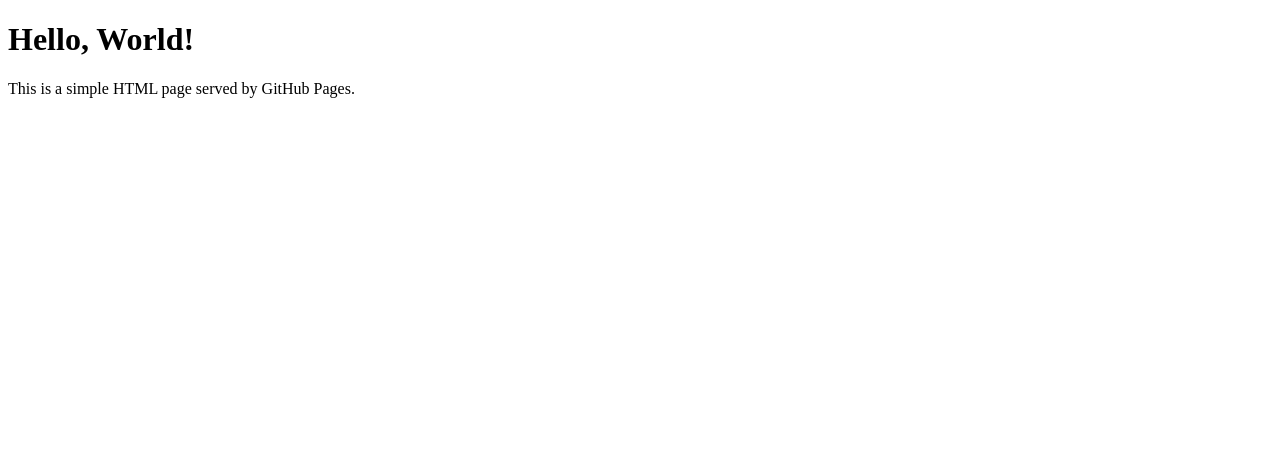
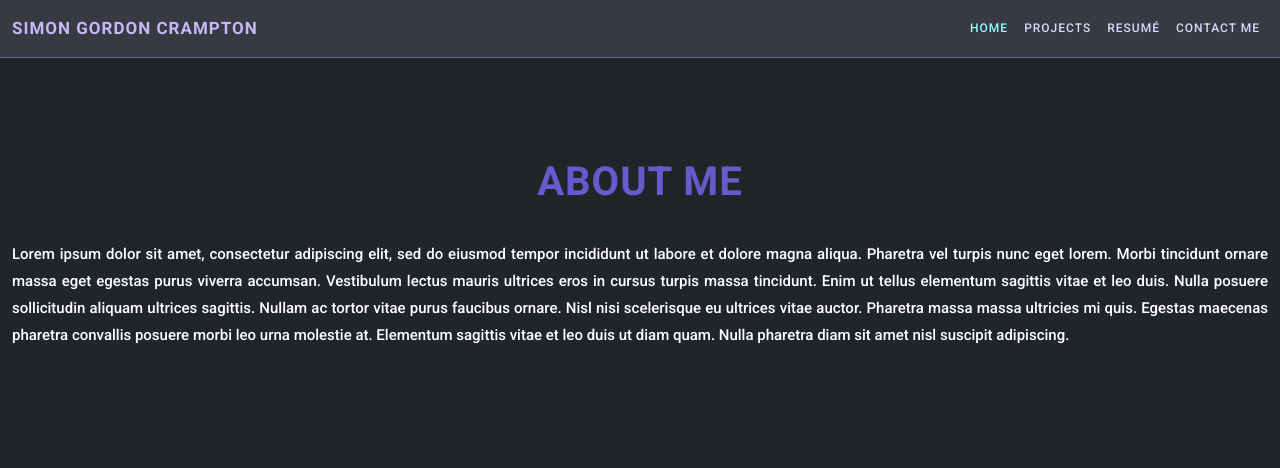
Before and after one commit to DragonSGC/DragonSGC.github.io, a plain HTML site: page index.html in a window 1280 px wide. Drawn offline with Linux system fonts and the light colour scheme.

Commit message:
began with skeleton of the website

```diff
--- a/index.html
+++ b/index.html
@@ -3,14 +3,58 @@
 <head>
     <meta charset="UTF-8">
     <meta name="viewport" content="width=device-width, initial-scale=1.0">
-    <title>Hello World</title>
-    <link rel="stylesheet" href="css/styles.css">
+
+    <link rel="stylesheet" href="css/bootstrap.min.css">
+    <link rel="stylesheet" href="css/style.css">
+
+    <title>SGC Portfolio</title>
+
 </head>
-<body>
+<body data-bs-spy="scroll" data-bs-target=".navbar">
 
-<h1>Hello, World!</h1>
 
-<p>This is a simple HTML page served by GitHub Pages.</p>
+    <nav class="navbar navbar-expand-sm">
+        <div class="container-fluid">
+          <a class="navbar-brand" href="#">Simon Gordon Crampton</a>
+          <ul class="navbar-nav ms-auto">
+            <li class="nav-item">
+              <a class="nav-link" href="#home">Home</a>
+            </li>
+            <li class="nav-item">
+              <a class="nav-link" href="#projects">Projects</a>
+            </li>
+            <li class="nav-item">
+              <a class="nav-link" href="#resume">Resumé</a>
+            </li>
+            <li class="nav-item">
+                <a class="nav-link" href="#contact">Contact me</a>
+            </li>
+          </ul>
+        </div>
+      </nav>
+
+    <section>
+        <div class="container-fluid" id="home">
+            <div class="row">
+                <div class="col-md-12">
+                    <div class="d-flex justify-content-center">
+                        <h1>About Me</h1>
+                    </div>
+                    <br/>
+                    <p>
+                       Lorem ipsum dolor sit amet, consectetur adipiscing elit, sed do eiusmod tempor incididunt ut labore et dolore magna aliqua.
+                       Pharetra vel turpis nunc eget lorem. Morbi tincidunt ornare massa eget egestas purus viverra accumsan. Vestibulum lectus mauris
+                       ultrices eros in cursus turpis massa tincidunt. Enim ut tellus elementum sagittis vitae et leo duis. Nulla posuere sollicitudin aliquam ultrices sagittis.
+                       Nullam ac tortor vitae purus faucibus ornare. Nisl nisi scelerisque eu ultrices vitae auctor. Pharetra massa massa ultricies mi quis.
+                       Egestas maecenas pharetra convallis posuere morbi leo urna molestie at. Elementum sagittis vitae et leo duis ut diam quam. Nulla pharetra diam sit amet nisl suscipit adipiscing.
+                    </p>
+                </div>
+            </div>
+        </div>
+    </section>
+
+
+<script src="js/bootstrap.bundle.min.js"></script>
 
 </body>
 </html>
```
